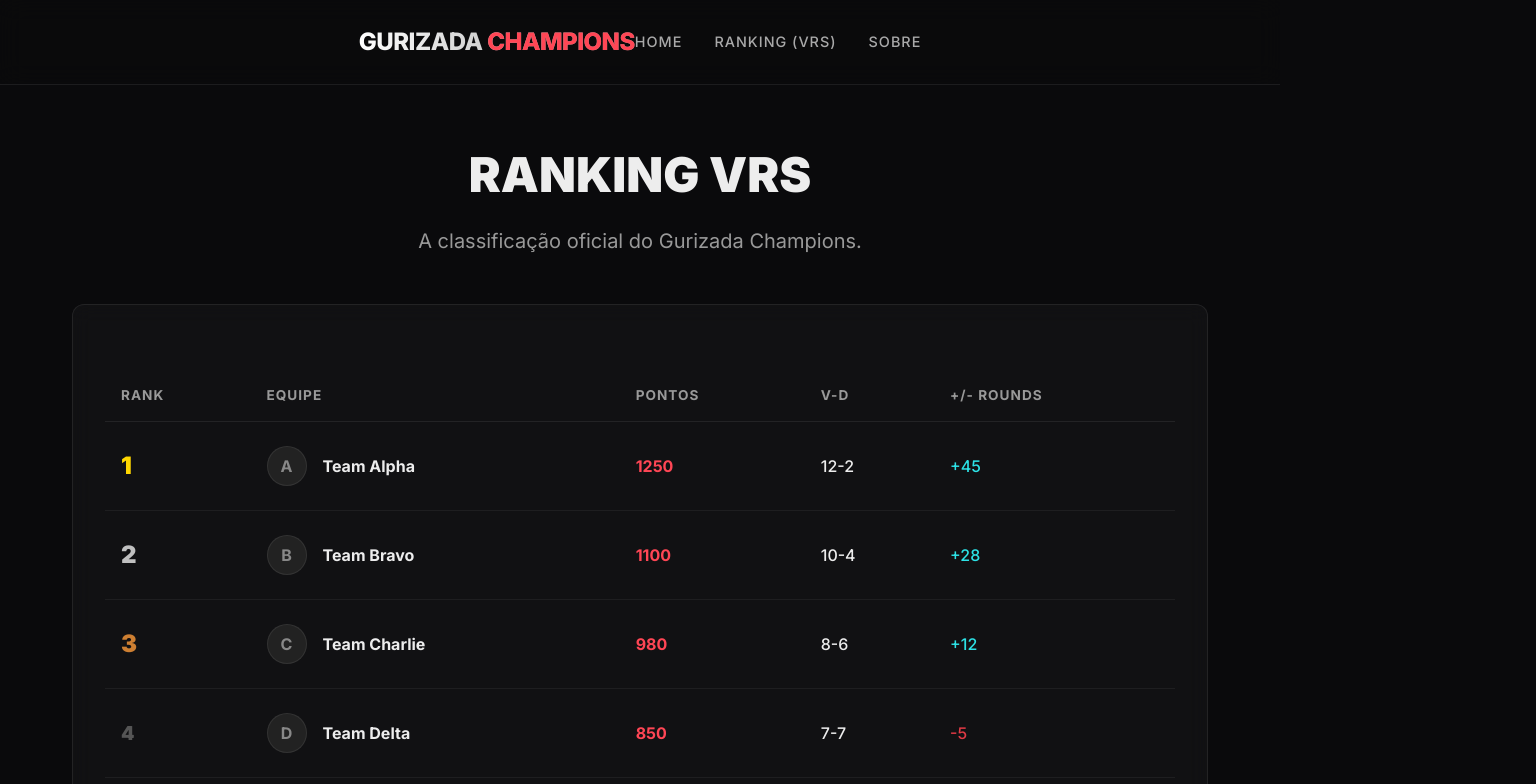
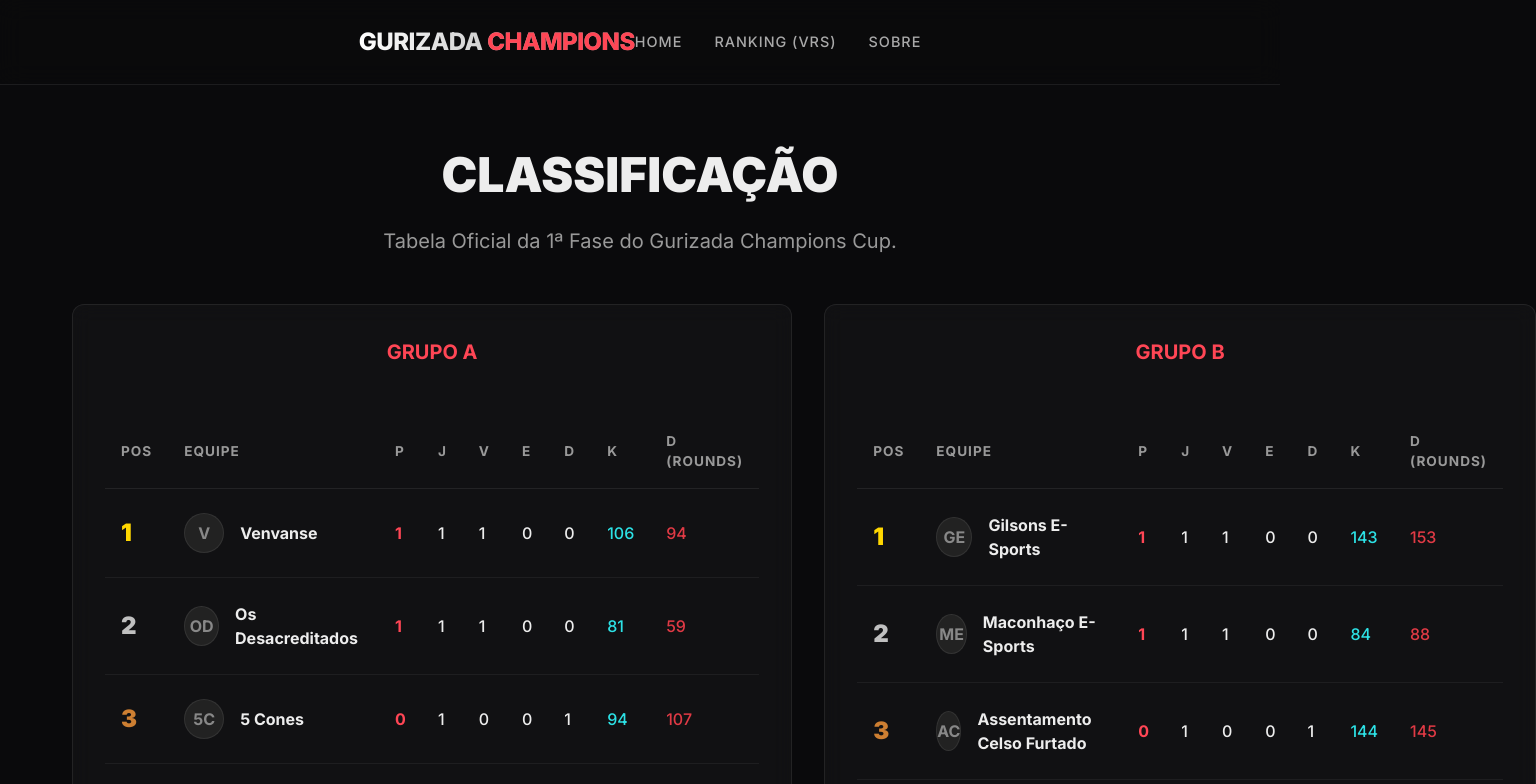
Before and after one commit to emannuelpetryy/gurizadachampions, a Next.js app: page /ranking in a window 1280 px wide. Shown: the top 784 px of the page, 1536 px wide, since content can reach past the window. Built offline with nearby package versions, Linux system fonts and the light colour scheme.

Commit message:
Add Copa Facil data to Home and Ranking

```diff
--- /dev/null
+++ b/src/app/data.ts
@@ -0,0 +1,46 @@
+export const teams = [
+  { id: 'venvanse', name: 'Venvanse', logo: 'V' },
+  { id: 'desacreditados', name: 'Os Desacreditados', logo: 'OD' },
+  { id: '5cones', name: '5 Cones', logo: '5C' },
+  { id: 'jalin', name: 'Jalin Habei', logo: 'JH' },
+  { id: 'gilsons', name: 'Gilsons E-Sports', logo: 'GE' },
+  { id: 'maconhaco', name: 'Maconhaço E-Sports', logo: 'ME' },
+  { id: 'assentamento', name: 'Assentamento Celso Furtado', logo: 'AC' },
+  { id: 'whitelemon', name: 'White Lemon', logo: 'WL' },
+];
+
+export const getTeam = (id: string) => teams.find(t => t.id === id) || teams[0];
+
+export const matches = [
+  { id: 1, teamA: 'jalin', teamB: 'desacreditados', scoreA: 0, scoreB: 1, status: 'Encerrado', date: 'qui., 23/07/2026 21:00', group: 'A' },
+  { id: 2, teamA: '5cones', teamB: 'venvanse', scoreA: 0, scoreB: 1, status: 'Encerrado', date: 'qui., 23/07/2026 22:10', group: 'A' },
+  { id: 3, teamA: 'assentamento', teamB: 'gilsons', scoreA: 0, scoreB: 1, status: 'Encerrado', date: 'seg., 27/07/2026 20:00', group: 'B' },
+  { id: 4, teamA: 'maconhaco', teamB: 'whitelemon', scoreA: 1, scoreB: 0, status: 'Encerrado', date: 'Rodada 1', group: 'B' },
+];
+
+export const groupA = [
+  { teamId: 'venvanse', p: 1, pj: 1, v: 1, e: 0, d: 0, k: 106, d_rounds: 94 },
+  { teamId: 'desacreditados', p: 1, pj: 1, v: 1, e: 0, d: 0, k: 81, d_rounds: 59 },
+  { teamId: '5cones', p: 0, pj: 1, v: 0, e: 0, d: 1, k: 94, d_rounds: 107 },
+  { teamId: 'jalin', p: 0, pj: 1, v: 0, e: 0, d: 1, k: 59, d_rounds: 85 },
+];
+
+export const groupB = [
+  { teamId: 'gilsons', p: 1, pj: 1, v: 1, e: 0, d: 0, k: 143, d_rounds: 153 },
+  { teamId: 'maconhaco', p: 1, pj: 1, v: 1, e: 0, d: 0, k: 84, d_rounds: 88 },
+  { teamId: 'assentamento', p: 0, pj: 1, v: 0, e: 0, d: 1, k: 144, d_rounds: 145 },
+  { teamId: 'whitelemon', p: 0, pj: 1, v: 0, e: 0, d: 1, k: 88, d_rounds: 88 },
+];
+
+export const players = [
+  { name: 'Leco', teamId: 'assentamento', kills: 48, deaths: 29, assists: 11 },
+  { name: 'Felpy', teamId: 'gilsons', kills: 41, deaths: 29, assists: 11 },
+  { name: 'Manko', teamId: 'gilsons', kills: 39, deaths: 34, assists: 14 },
+  { name: 'Pacal', teamId: 'venvanse', kills: 39, deaths: 17, assists: 7 },
+  { name: 'Nil', teamId: 'assentamento', kills: 39, deaths: 31, assists: 9 },
+  { name: 'Acyd', teamId: 'maconhaco', kills: 33, deaths: 17, assists: 4 },
+  { name: 'Becker', teamId: '5cones', kills: 28, deaths: 22, assists: 9 },
+  { name: 'Cobes', teamId: 'assentamento', kills: 27, deaths: 29, assists: 7 },
+  { name: 'PombaLoka', teamId: 'gilsons', kills: 26, deaths: 26, assists: 6 },
+  { name: 'Samuka', teamId: 'venvanse', kills: 25, deaths: 18, assists: 9 },
+];
--- a/src/app/ranking/page.tsx
+++ b/src/app/ranking/page.tsx
@@ -1,11 +1,66 @@
+import { groupA, groupB, getTeam, players } from '../data';
+
 export default function Ranking() {
+  const renderGroupTable = (groupName: string, groupData: any[]) => (
+    <div className="glass-card" style={{ marginBottom: '2rem' }}>
+      <h3 className="card-title" style={{ textAlign: 'center' }}>Grupo {groupName}</h3>
+      <div style={{ overflowX: 'auto' }}>
+        <table className="ranking-table">
+          <thead>
+            <tr>
+              <th>Pos</th>
+              <th>Equipe</th>
+              <th>P</th>
+              <th>J</th>
+              <th>V</th>
+              <th>E</th>
+              <th>D</th>
+              <th>K</th>
+              <th>D (Rounds)</th>
+            </tr>
+          </thead>
+          <tbody>
+            {groupData.map((row, index) => {
+              const team = getTeam(row.teamId);
+              return (
+                <tr key={team.id} className={`rank-${index + 1}`}>
+                  <td><span className="rank-number" style={{ fontSize: index < 3 ? '1.5rem' : '1.2rem' }}>{index + 1}</span></td>
+                  <td>
+                    <div className="team-info">
+                      <div className="team-logo-placeholder">{team.logo}</div>
+                      <strong>{team.name}</strong>
+                    </div>
+                  </td>
+                  <td style={{ color: 'var(--primary)', fontWeight: 'bold' }}>{row.p}</td>
+                  <td>{row.pj}</td>
+                  <td>{row.v}</td>
+                  <td>{row.e}</td>
+                  <td>{row.d}</td>
+                  <td style={{ color: '#2de2e6' }}>{row.k}</td>
+                  <td style={{ color: '#e03a45' }}>{row.d_rounds}</td>
+                </tr>
+              );
+            })}
+          </tbody>
+        </table>
+      </div>
+    </div>
+  );
+
   return (
     <main style={{ padding: '4rem 0' }}>
       <section className="container">
-        <h1 className="hero-title" style={{ fontSize: '3rem', textAlign: 'center' }}>Ranking VRS</h1>
+        <h1 className="hero-title" style={{ fontSize: '3rem', textAlign: 'center' }}>Classificação</h1>
         <p className="hero-subtitle" style={{ textAlign: 'center', marginBottom: '3rem' }}>
-          A classificação oficial do Gurizada Champions.
+          Tabela Oficial da 1ª Fase do Gurizada Champions Cup.
         </p>
+
+        <div className="grid-2">
+          {renderGroupTable('A', groupA)}
+          {renderGroupTable('B', groupB)}
+        </div>
+
+        <h2 className="hero-title" style={{ fontSize: '2.5rem', textAlign: 'center', marginTop: '4rem', marginBottom: '2rem' }}>Estatísticas Individuais</h2>
 
         <div className="glass-card">
           <div style={{ overflowX: 'auto' }}>
@@ -13,61 +68,27 @@ export default function Ranking() {
               <thead>
                 <tr>
                   <th>Rank</th>
+                  <th>Jogador</th>
                   <th>Equipe</th>
-                  <th>Pontos</th>
-                  <th>V-D</th>
-                  <th>+/- Rounds</th>
+                  <th>Kills</th>
+                  <th>Deaths</th>
+                  <th>Assists</th>
                 </tr>
               </thead>
               <tbody>
-                <tr className="rank-1">
-                  <td><span className="rank-number">1</span></td>
-                  <td>
-                    <div className="team-info">
-                      <div className="team-logo-placeholder">A</div>
-                      <strong>Team Alpha</strong>
-                    </div>
-                  </td>
-                  <td style={{ color: 'var(--primary)', fontWeight: 'bold' }}>1250</td>
-                  <td>12-2</td>
-                  <td style={{ color: '#2de2e6' }}>+45</td>
-                </tr>
-                <tr className="rank-2">
-                  <td><span className="rank-number">2</span></td>
-                  <td>
-                    <div className="team-info">
-                      <div className="team-logo-placeholder">B</div>
-                      <strong>Team Bravo</strong>
-                    </div>
-                  </td>
-                  <td style={{ color: 'var(--primary)', fontWeight: 'bold' }}>1100</td>
-                  <td>10-4</td>
-                  <td style={{ color: '#2de2e6' }}>+28</td>
-                </tr>
-                <tr className="rank-3">
-                  <td><span className="rank-number">3</span></td>
-                  <td>
-                    <div className="team-info">
-                      <div className="team-logo-placeholder">C</div>
-                      <strong>Team Charlie</strong>
-                    </div>
-                  </td>
-                  <td style={{ color: 'var(--primary)', fontWeight: 'bold' }}>980</td>
-                  <td>8-6</td>
-                  <td style={{ color: '#2de2e6' }}>+12</td>
-                </tr>
-                <tr>
-                  <td><span className="rank-number" style={{ fontSize: '1.2rem' }}>4</span></td>
-                  <td>
-                    <div className="team-info">
-                      <div className="team-logo-placeholder">D</div>
-                      <strong>Team Delta</strong>
-                    </div>
-                  </td>
-                  <td style={{ color: 'var(--primary)', fontWeight: 'bold' }}>850</td>
-                  <td>7-7</td>
-                  <td style={{ color: '#e03a45' }}>-5</td>
-                </tr>
+                {players.map((player, index) => {
+                  const team = getTeam(player.teamId);
+                  return (
+                    <tr key={player.name} className={`rank-${index + 1}`}>
+                      <td><span className="rank-number" style={{ fontSize: index < 3 ? '1.5rem' : '1.2rem' }}>{index + 1}</span></td>
+                      <td><strong>{player.name}</strong></td>
+                      <td style={{ color: '#999', fontSize: '0.85rem' }}>{team.name}</td>
+                      <td style={{ color: '#2de2e6', fontWeight: 'bold' }}>{player.kills}</td>
+                      <td style={{ color: '#e03a45' }}>{player.deaths}</td>
+                      <td style={{ color: 'var(--primary)' }}>{player.assists}</td>
+                    </tr>
+                  );
+                })}
               </tbody>
             </table>
           </div>
```
Also changed, not shown: src/app/page.tsx (+39 -21 lines).
